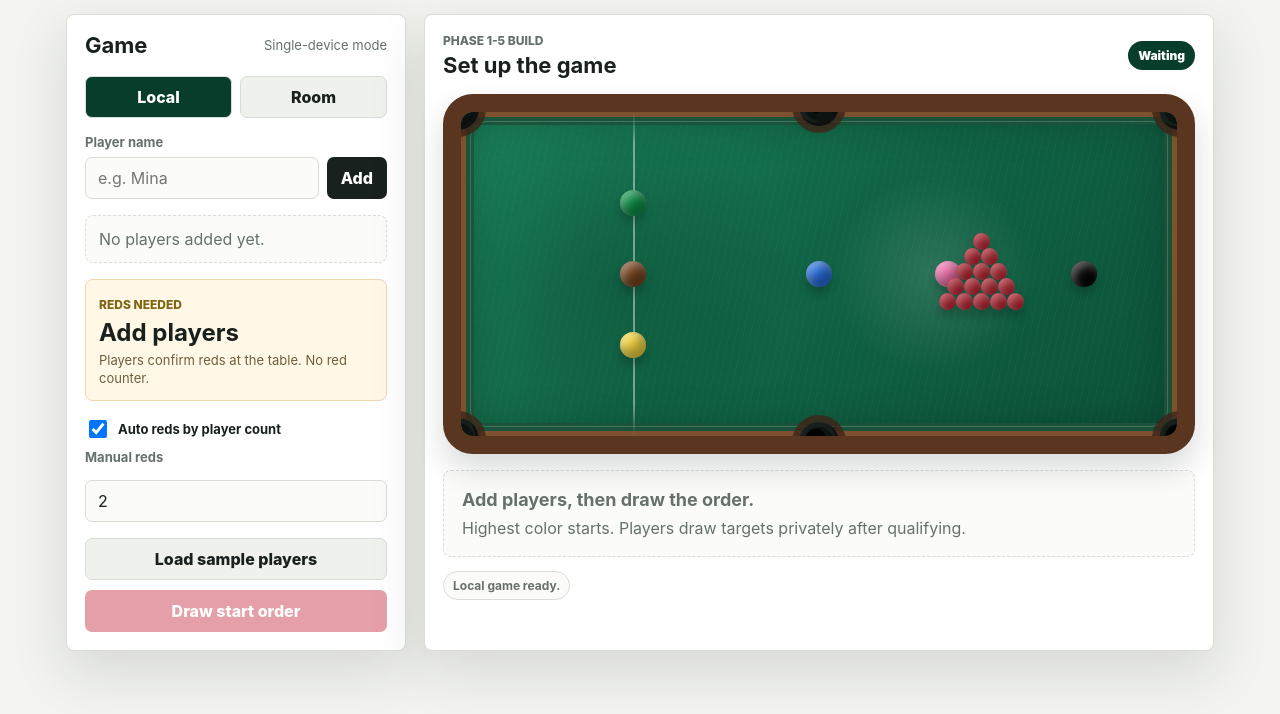
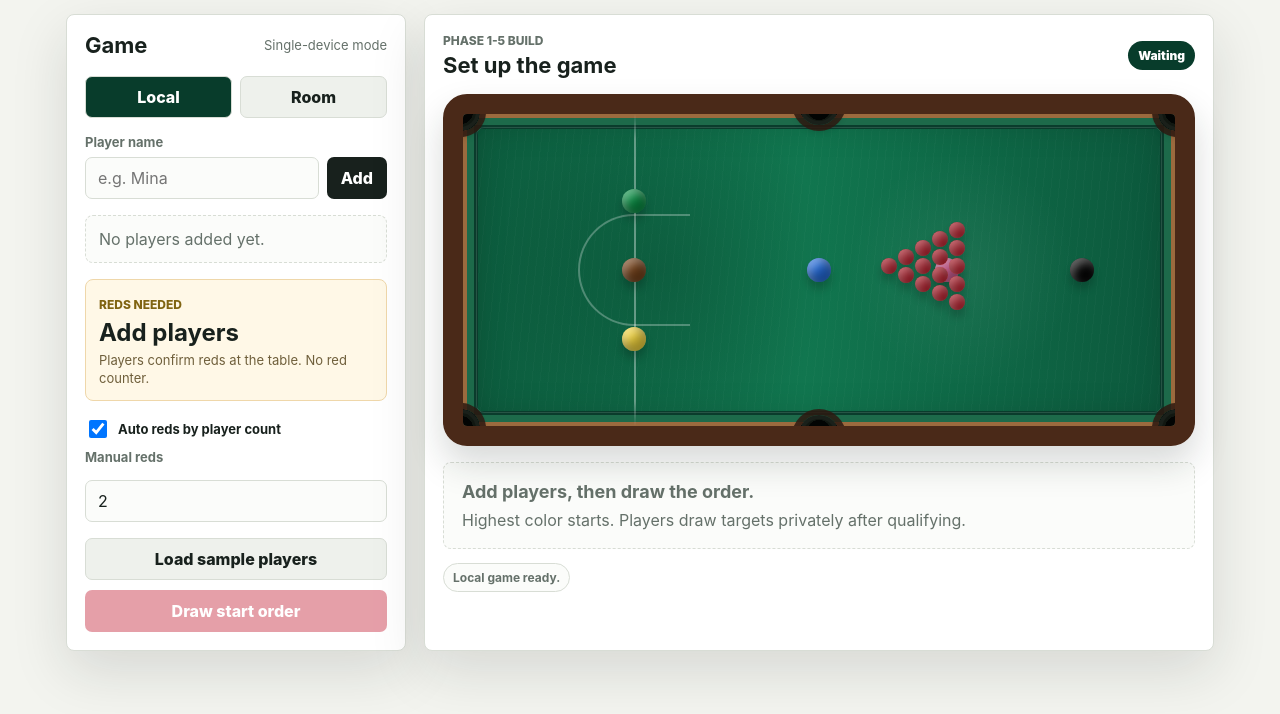
Before and after one commit to parthipanchandrasekeran/SnookerShuffle, a website: page index.html in a window 1280 px wide. Shown: the part 84-798 px from the top of the page. Drawn offline with Linux system fonts and the light colour scheme.

Commit message:
Redesign snooker table board

```diff
--- a/index.html
+++ b/index.html
@@ -91,6 +91,7 @@
             <span class="pocket middle top-mid"></span>
             <span class="pocket middle bottom-mid"></span>
             <div class="baulk-line"></div>
+            <div class="baulk-d"></div>
             <div class="spot black"></div>
             <div class="spot pink"></div>
             <div class="spot blue"></div>
@@ -98,21 +99,21 @@
             <div class="spot green"></div>
             <div class="spot yellow"></div>
             <div class="red-pack">
-              <span style="--r: 0; --c: 2;"></span>
-              <span style="--r: 1; --c: 1.5;"></span>
-              <span style="--r: 1; --c: 2.5;"></span>
-              <span style="--r: 2; --c: 1;"></span>
-              <span style="--r: 2; --c: 2;"></span>
-              <span style="--r: 2; --c: 3;"></span>
-              <span style="--r: 3; --c: .5;"></span>
-              <span style="--r: 3; --c: 1.5;"></span>
-              <span style="--r: 3; --c: 2.5;"></span>
-              <span style="--r: 3; --c: 3.5;"></span>
-              <span style="--r: 4; --c: 0;"></span>
-              <span style="--r: 4; --c: 1;"></span>
-              <span style="--r: 4; --c: 2;"></span>
-              <span style="--r: 4; --c: 3;"></span>
-              <span style="--r: 4; --c: 4;"></span>
+              <span style="--x: 0; --y: 34;"></span>
+              <span style="--x: 17; --y: 25;"></span>
+              <span style="--x: 17; --y: 43;"></span>
+              <span style="--x: 34; --y: 16;"></span>
+              <span style="--x: 34; --y: 34;"></span>
+              <span style="--x: 34; --y: 52;"></span>
+              <span style="--x: 51; --y: 7;"></span>
+              <span style="--x: 51; --y: 25;"></span>
+              <span style="--x: 51; --y: 43;"></span>
+              <span style="--x: 51; --y: 61;"></span>
+              <span style="--x: 68; --y: -2;"></span>
+              <span style="--x: 68; --y: 16;"></span>
+              <span style="--x: 68; --y: 34;"></span>
+              <span style="--x: 68; --y: 52;"></span>
+              <span style="--x: 68; --y: 70;"></span>
             </div>
           </div>
 
--- a/styles.css
+++ b/styles.css
@@ -366,22 +366,22 @@ button:disabled {
 
 .snooker-table {
   position: relative;
-  height: clamp(220px, 34vw, 360px);
+  height: clamp(240px, 32vw, 352px);
   overflow: hidden;
-  border: 18px solid #5a3520;
-  border-radius: 30px;
+  border: 20px solid #4a2918;
+  border-radius: 24px;
   background:
-    radial-gradient(circle at 66% 50%, rgba(255, 255, 255, 0.12), transparent 20%),
-    radial-gradient(circle at 22% 52%, rgba(0, 0, 0, 0.14), transparent 30%),
-    repeating-linear-gradient(102deg, rgba(255, 255, 255, 0.022) 0 1px, transparent 1px 7px),
-    repeating-linear-gradient(18deg, rgba(0, 0, 0, 0.022) 0 1px, transparent 1px 9px),
-    linear-gradient(135deg, #1a8059 0%, #106445 48%, #0c5138 100%);
+    radial-gradient(circle at 70% 50%, rgba(255, 255, 255, 0.06), transparent 22%),
+    radial-gradient(circle at 28% 50%, rgba(0, 0, 0, 0.12), transparent 32%),
+    repeating-linear-gradient(96deg, rgba(255, 255, 255, 0.018) 0 1px, transparent 1px 8px),
+    linear-gradient(90deg, #0c5b3d 0%, #11764f 48%, #0c583c 100%);
   background-clip: padding-box;
   box-shadow:
-    inset 0 0 0 5px #7e5230,
-    inset 0 0 0 13px rgba(27, 83, 58, 0.9),
-    inset 0 0 48px rgba(0, 0, 0, 0.32),
-    0 15px 30px rgba(24, 33, 29, 0.16);
+    inset 0 0 0 4px #9b6a3e,
+    inset 0 0 0 11px #1d6a4a,
+    inset 0 0 0 15px #0a3c2c,
+    inset 0 0 42px rgba(0, 0, 0, 0.28),
+    0 18px 34px rgba(24, 33, 29, 0.17);
 }
 
 .snooker-table::before {
@@ -391,60 +391,63 @@ button:disabled {
 .snooker-table::after {
   content: "";
   position: absolute;
-  inset: 9px;
+  inset: 13px;
   z-index: 1;
-  border: 1px solid rgba(255, 255, 255, 0.18);
-  border-radius: 16px;
+  border: 1px solid rgba(255, 255, 255, 0.12);
+  border-radius: 8px;
   pointer-events: none;
 }
 
 .pocket {
   position: absolute;
   z-index: 4;
-  width: 42px;
-  height: 42px;
+  width: 38px;
+  height: 38px;
   border-radius: 50%;
   background:
-    radial-gradient(circle at 42% 42%, #020403 0 30%, #0a130f 31% 58%, #020403 59% 100%);
+    radial-gradient(circle at 50% 50%, #020403 0 44%, #111711 45% 68%, #020403 69% 100%);
   box-shadow:
-    inset 0 0 0 5px rgba(255, 255, 255, 0.05),
-    0 0 0 7px rgba(65, 35, 22, 0.78),
-    0 3px 10px rgba(0, 0, 0, 0.28);
+    inset 0 0 0 4px rgba(255, 255, 255, 0.04),
+    0 0 0 6px rgba(46, 25, 16, 0.84),
+    0 4px 9px rgba(0, 0, 0, 0.3);
 }
 
 .corner.top-left {
-  top: -24px;
-  left: -24px;
+  top: -21px;
+  left: -21px;
 }
 
 .corner.top-right {
-  top: -24px;
-  right: -24px;
+  top: -21px;
+  right: -21px;
 }
 
 .corner.bottom-left {
-  bottom: -24px;
-  left: -24px;
+  bottom: -21px;
+  left: -21px;
 }
 
 .corner.bottom-right {
-  right: -24px;
-  bottom: -24px;
+  right: -21px;
+  bottom: -21px;
 }
 
 .middle {
-  width: 40px;
-  height: 40px;
+  width: 42px;
+  height: 34px;
+  border-radius: 0 0 21px 21px;
   left: 50%;
   transform: translateX(-50%);
 }
 
 .top-mid {
-  top: -26px;
+  top: -23px;
+  border-radius: 0 0 22px 22px;
 }
 
 .bottom-mid {
-  bottom: -26px;
+  bottom: -23px;
+  border-radius: 22px 22px 0 0;
 }
 
 .baulk-line {
@@ -454,7 +457,20 @@ button:disabled {
   left: 24%;
   width: 2px;
   z-index: 2;
-  background: linear-gradient(to bottom, transparent, rgba(255, 255, 255, 0.42) 10% 90%, transparent);
+  background: linear-gradient(to bottom, transparent, rgba(255, 255, 255, 0.36) 8% 92%, transparent);
+}
+
+.baulk-d {
+  position: absolute;
+  z-index: 2;
+  left: calc(24% - 56px);
+  top: 50%;
+  width: 112px;
+  height: 112px;
+  border: 2px solid rgba(255, 255, 255, 0.28);
+  border-right: 0;
+  border-radius: 56px 0 0 56px;
+  transform: translateY(-50%);
 }
 
 .spot,
@@ -470,8 +486,8 @@ button:disabled {
 .spot {
   position: absolute;
   z-index: 3;
-  width: 26px;
-  height: 26px;
+  width: 24px;
+  height: 24px;
   transform: translate(-50%, -50%);
 }
 
@@ -514,22 +530,23 @@ button:disabled {
 .red-pack {
   position: absolute;
   z-index: 3;
-  right: 21%;
+  left: 66%;
   top: 50%;
   width: 88px;
-  height: 82px;
-  transform: translateY(-50%);
+  height: 76px;
+  transform: translate(-50%, -50%);
 }
 
 .red-pack span {
   position: absolute;
-  left: calc(var(--c) * 17px);
-  top: calc(var(--r) * 15px);
-  width: 17px;
-  height: 17px;
+  left: calc(var(--x) * 1px);
+  top: calc(var(--y) * 1px);
+  width: 16px;
+  height: 16px;
   background:
     radial-gradient(circle at 33% 27%, rgba(255, 255, 255, 0.34), transparent 0 24%),
     #c92231;
+  transform: translate(-50%, -50%);
 }
 
 .game-grid {
```
